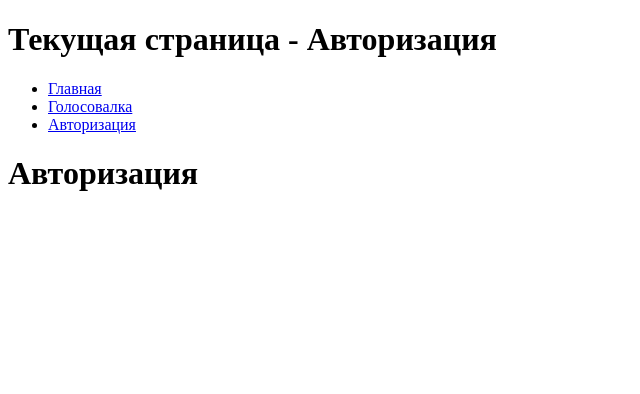
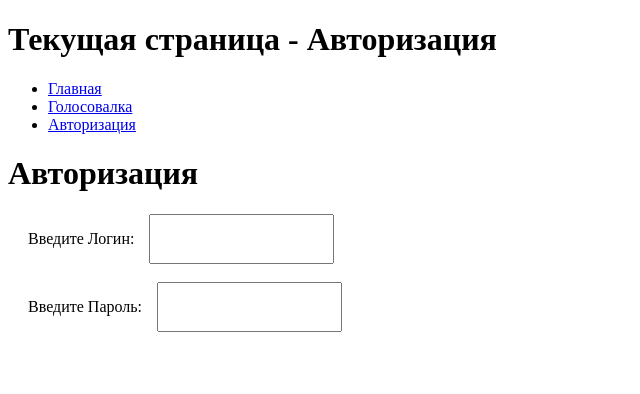
Before and after one commit to yy3art/simple_votings, a Django app: page /login/ in a window 1280 px wide. Shown: the top 394 px of the page, without its empty margins (0-640 px from the left). Run offline with Django 5.2, Linux system fonts and the light colour scheme.

Commit message:
[АВ] Добавлены основные тэги для html страницы

```diff
--- a/Simple_voting/Landing/templates/authorization.html
+++ b/Simple_voting/Landing/templates/authorization.html
@@ -1,4 +1,15 @@
 {% extends 'base_htmls/base.html' %}
 {% block main %}
 <h1>Авторизация</h1>
+<div>
+    <div style="display: flex; justify-content: start; padding-left: 20px;">
+        <p style="margin-right: 15px;">Введите Логин:</p>
+        <input type="text">
+    </div>
+    <br>
+    <div style="display: flex; justify-content: start; padding-left: 20px;">
+        <p style="margin-right: 15px;">Введите Пароль:</p>
+        <input type="text">
+    </div>
+</div>
 {% endblock %}
--- a/Simple_voting/Simple_voting/urls.py
+++ b/Simple_voting/Simple_voting/urls.py
@@ -16,7 +16,7 @@ Including another URLconf
 """
 from django.contrib import admin
 from django.urls import path
-from Landing import views
+from Landing import views # Тут нужно забить на ошибку
 # from simple_voting.Simple_voting.Landing.views import authorization_page
 
 urlpatterns = [
```
